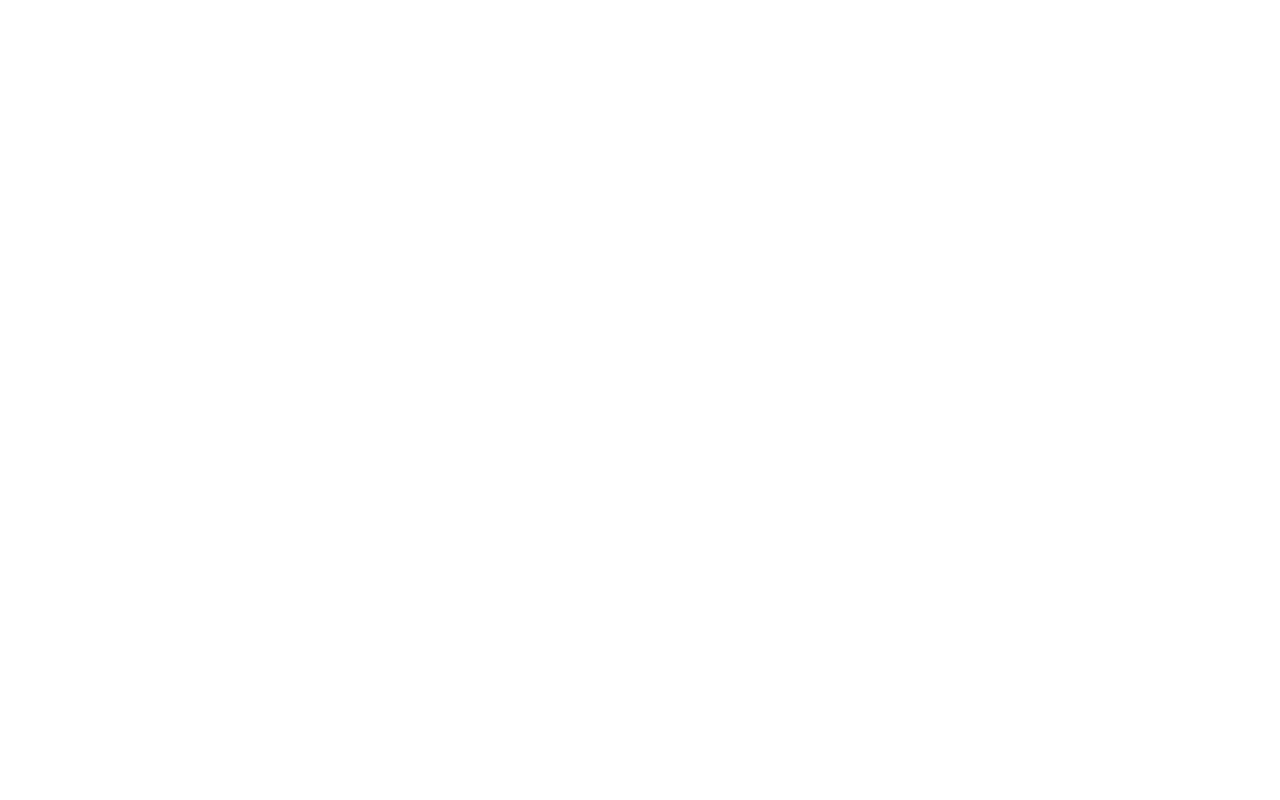
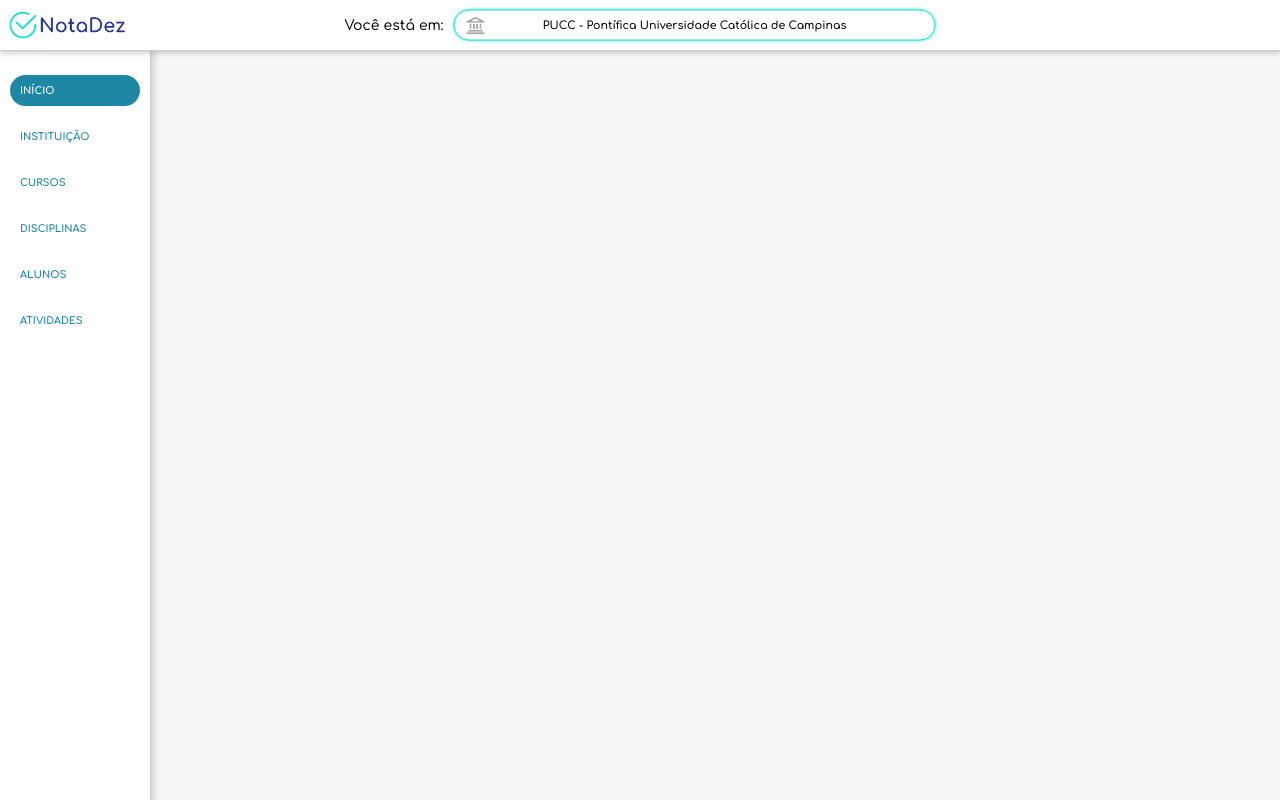
Before and after one commit to sfmonteiro/ES-PI2-2025-103-G09, a website: page Pagina_Inicial/inicio.html in a window 1280 px wide. Drawn offline with Linux system fonts and the light colour scheme.

Commit message:
barra menu e superior feitas, falta colocar a parte 'minha conta'

```diff
--- a/Pagina_Inicial/inicio.html
+++ b/Pagina_Inicial/inicio.html
@@ -1,9 +1,12 @@
+<!---* ALUNO: SARA FERNANDES MONTEIRO || RA: 25024107 -->
+
+
 <!DOCTYPE html>
 <html lang="en">
 <head>
     <meta charset="UTF-8">
     <meta name="viewport" content="width=device-width, initial-scale=1.0">
-    <title>Document</title>
+    <title>Início</title>
 
     <!---Ícone (logo) no navegador: chamada "favicon"-->
      <link rel="icon" type="image/png" href="../images/icone_NotaDez.png">
@@ -16,5 +19,37 @@
 </head>
 <body>
 
+    <!--- BARRA LATERAL  -->
+    <aside class="sidebar">
+        <ul>
+            <li><a href="#" class="active">INÍCIO</a></li>       <!---Class ACTIVE define a página atual-->
+            <li><a href="#">INSTITUIÇÃO</a></li>
+            <li><a href="#">CURSOS</a></li>
+            <li><a href="#">DISCIPLINAS</a></li>
+            <li><a href="#">ALUNOS</a></li>
+            <li><a href="#">ATIVIDADES</a></li>
+        </ul>
+    </aside>
+
+    <!--- BARRA SUPERIOR  -->
+    <header class="topbar">
+
+        <div class="logo-area">
+            <img src="../images/logo_NotaDez.png" alt="Logo" class="logo">
+        </div>
+
+         <!-- caixa com nome da faculdade (apenas exibição) -->
+        <div class="faculdade-area">
+                <span class="texto-local">Você está em:</span>
+
+            <div class="faculdade-box" title="PUCC - Pontífica Universidade Católica de Campinas">
+                <img src="../images/icone_instituicao.png" alt="Logo Instituição" class="instituicao-icon">
+                PUCC - Pontífica Universidade Católica de Campinas
+            </div>
+        </div>
+
+
+    </header>
+
 </body>
 </html>
--- a/Pagina_Inicial/inicio_style.css
+++ b/Pagina_Inicial/inicio_style.css
@@ -0,0 +1,127 @@
+/* ALUNO: SARA FERNANDES MONTEIRO || RA: 25024107 */
+
+body {
+    font-family: comfortaa;
+    font-size: 11px;
+    background-color: #f6f6f6;
+}
+
+
+
+/* ----------------BARRA LATERAL ---------------*/
+
+.sidebar {
+    position: fixed;                                 /*FIXAR NA LATERAL*/
+    top: 50px;
+    left: 0;
+    width: 130px;
+    height: 100vh;
+    background-color: white;
+    padding: 10px;
+    border-right: 1px solid #ccc;                  /* LINHA DE DIVISAO */
+    box-shadow: 2px 0 8px rgba(0, 0, 0, 0.2);       /* sombra na borda direita */
+
+}
+
+.sidebar ul {
+    list-style: none;
+    padding: 0;
+    margin: 0;
+}
+
+.sidebar li {
+    margin: 15px 0;
+    font-weight: bold;
+
+}
+
+.sidebar a {
+    text-decoration: none;
+    color: #1e87a3;
+    display: block;
+    padding: 10px;
+    border-radius: 50px;
+    transition: background 0.3s;
+    font-size: 10px;
+
+}
+
+.sidebar a:hover {
+    background-color: #86d1e6;
+    color: white;
+    border-radius: 50px;
+}
+
+.sidebar a.active {
+    background-color: #1e87a3;
+    color: white;
+}
+
+
+/* ----------------BARRA SUPERIOR ---------------*/
+
+.topbar {
+    position: fixed;
+    top: 0;
+    left: 0;
+    width: 100%;
+    height: 50px;
+    background-color: white;
+    border-bottom: 1px solid #ccc;
+    display: flex;                                     /*COLOCA OS ITENS LADO A LADO*/
+    box-shadow: 0 2px 6px rgba(0, 0, 0, 0.2);       /* sombra na borda direita */
+    align-items: center;
+
+}
+
+.logo-area {
+    display: flex;
+    align-items: center;
+    gap: 10px;
+}
+
+.logo {
+    height: 50px;
+}
+
+.faculdade-area {
+    position: absolute;
+    top: 50%; /* ajuste pra centralizar na topbar se quiser */
+    left: 50%;
+    transform: translate(-50%, -50%);
+    display: flex;
+    align-items: center;
+    gap: 10px; /* espaço entre texto e caixa */
+}
+
+/* caixa arredondada no centro */
+.faculdade-box {
+    position: relative; /* permite posicionar o ícone dentro */
+    display: flex;
+    align-items: center;
+    justify-content: center; /* centraliza o texto */
+    background: white;
+    border-radius: 50px;
+    padding: 8px 40px; /* espaço maior pros lados */
+    border: 1px solid #25e4d1;
+    font-weight: 600;
+    color: #000000;
+    box-shadow: 0 0 3px #25e4d1;
+    width: 400px;
+}
+
+.instituicao-icon {
+    position: absolute;
+    left: 12px; /* deixa o ícone colado à esquerda */
+    top: 50%;
+    transform: translateY(-50%); /* centraliza verticalmente */
+    width: 18px;
+    height: 18px;
+}
+
+
+.texto-local {
+    font-weight: 500;
+    color: #000000;
+    font-size: 14px;
+}
```
Also changed, not shown: Login/login.html (+1 -1 lines), Login/icone_NotaDez.png (deleted).
